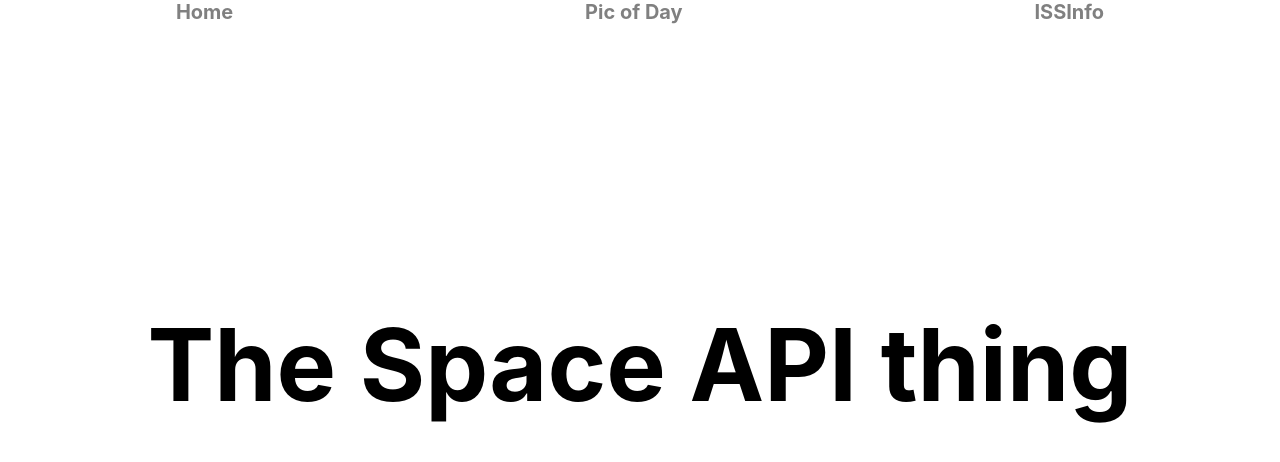
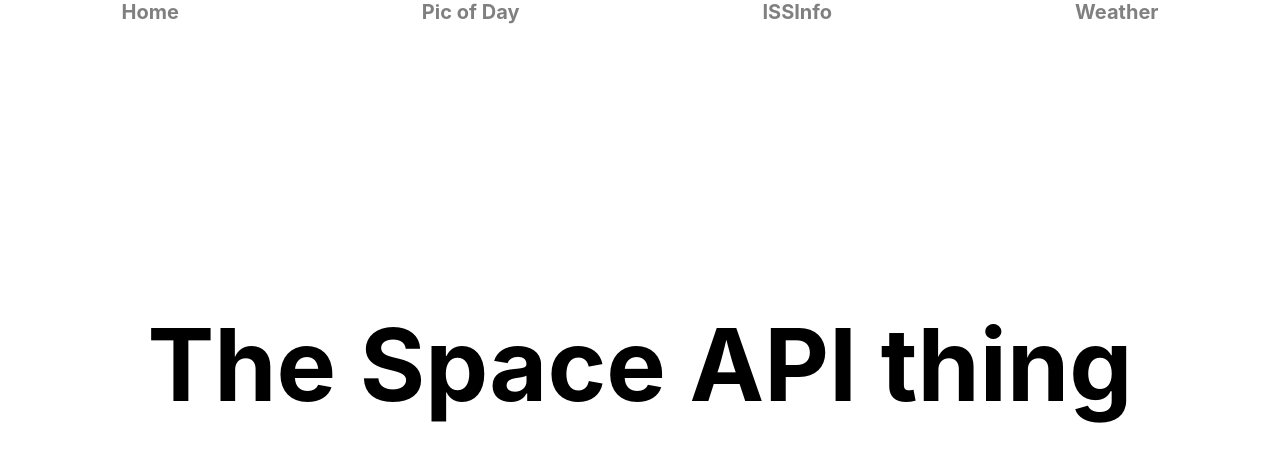
Before and after one commit to Ben-Mostyn/React-Nasa-API-Project, a React (Create React App) app: page / in a window 1280 px wide. Shown: the top 462 px of the page. Built offline with nearby package versions, Linux system fonts and the light colour scheme.

Commit message:
css added

```diff
--- a/src/App.js
+++ b/src/App.js
@@ -35,7 +35,9 @@ class App extends Component {
           <Link className="nav-link" to="ISS">
             ISSInfo
           </Link>
-          {/* <Link to="Weather">Weather</Link> */}
+          <Link className="nav-link" to="Weather">
+            Weather
+          </Link>
         </div>
         <Routes>
           <Route path="/" element={<Landing />} />
@@ -44,12 +46,11 @@ class App extends Component {
             element={
               <Card>
                 <PicOfDay />
-                <Weather />
               </Card>
             }
           />
           <Route path="ISS" element={<ISSInfo />} />
-          {/* <Route path="Weather" element={<Weather />} /> */}
+          <Route path="Weather" element={<Weather />} />
         </Routes>
       </>
     );
```
